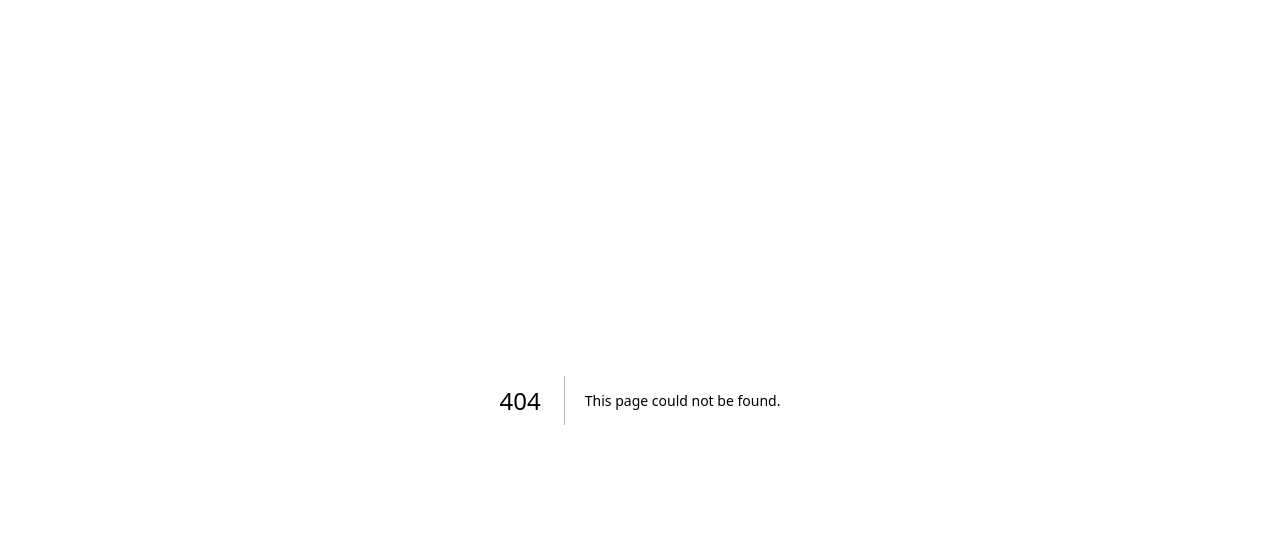
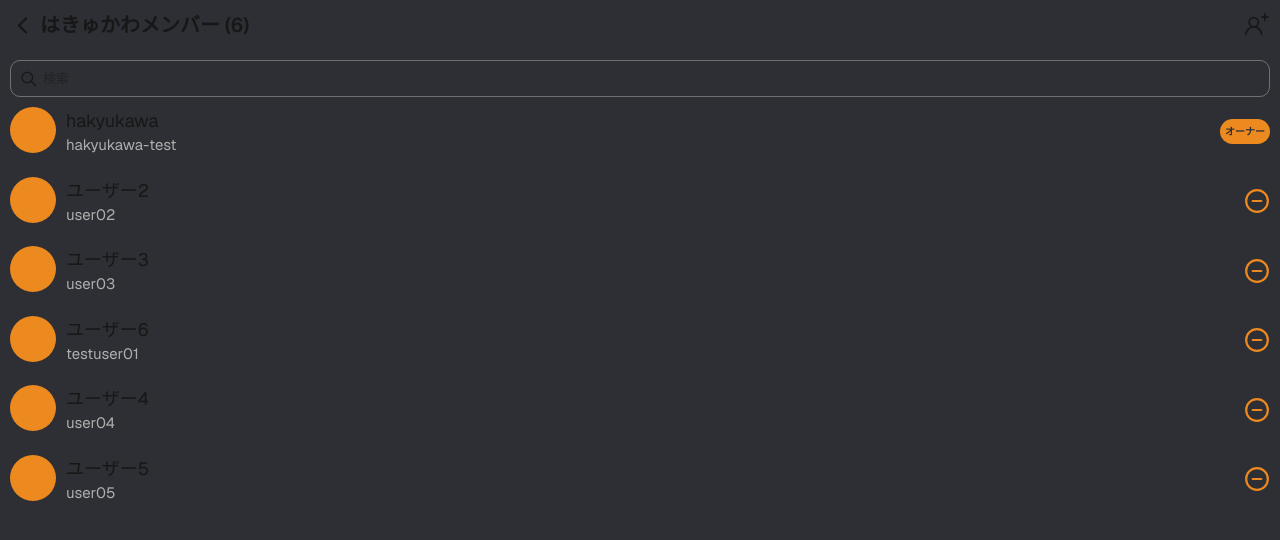
Before and after one commit to hakyukawa/frist_chat_next, a Next.js app in the folder hakyukawa-next/: page /groupMember in a window 1280 px wide. Before the commit this address had no page. Shown: the top 540 px of the page. Built offline with nearby package versions, Linux system fonts and the light colour scheme.

Commit message:
[fix]変更名修正

```diff
--- /dev/null
+++ b/hakyukawa-next/src/app/groupMember/page.tsx
@@ -0,0 +1,64 @@
+"use client"
+import React ,{useState} from "react";
+import Header from "@/components/common/Header";
+import User from "@/components/common/option/User";
+import Search from "@/components/common/Search";
+import { FiMinusCircle } from "react-icons/fi";
+
+function Groupmember () {
+    const [searchQuery, setSearchQuery] = useState("");
+
+    const owner_Name ="hakyukawa"
+    const owner_id = "hakyukawa-test"
+
+    //テスト用グループメンバー
+    const [users,setUsers] = useState([
+            {id:1, userName: "hakyukawa", userId:"hakyukawa-test"},
+            {id:2, userName: "ユーザー2", userId:"user02"},
+            {id:3, userName: "ユーザー3", userId:"user03"},
+            {id:4, userName: "ユーザー6", userId:"testuser01"},
+            {id:5, userName: "ユーザー4", userId:"user04"},
+            {id:6, userName: "ユーザー5", userId:"user05"},
+    ]);
+    const groupName = `はきゅかわメンバー`
+
+    //検索フィルタリング
+    const filterUsers = users.filter((user) => {
+        return user.userName.toLowerCase().includes(searchQuery.toLowerCase()) ||
+               user.userId.toLowerCase().includes(searchQuery.toLowerCase());
+    });
+
+    //ユーザー削除関数
+    const deleteUser = (userId:string) => {
+        setUsers(preUsers => preUsers.filter(user => user.userId !== userId));
+        console.log("ユーザーを削除しました")
+    }
+
+    return(
+        <div>
+            <Header backPage backPageLink="/newGroupSettings" backPageText={`${groupName} (${users.length})`} addFriend addFriendLink="/groupMember/addMember"/>
+            <div className="p-4">
+                <Search searchQuery={searchQuery} setSearchQuery={setSearchQuery} />
+                {filterUsers.map((users) => (
+                    <div key={users.id} className="flex justify-between">
+                        <User
+                            userName={users.userName}
+                            userId={users.userId}
+                        />
+                        {users.userId === owner_id ? (
+                            <div className="flex justify-center items-center ">
+                                <p className="bg-main p-[5px] rounded-[40px] text-background font-bold">オーナー</p>
+                            </div>
+                        ) : (
+                            <button onClick={() => deleteUser(users.userId)} type="button" className="flex justify-center items-center">
+                                <FiMinusCircle size={26} className="text-main"/>
+                            </button>
+                        )}
+                    </div>
+                ))}
+            </div>
+        </div>
+    );
+}
+
+export default Groupmember;
```
